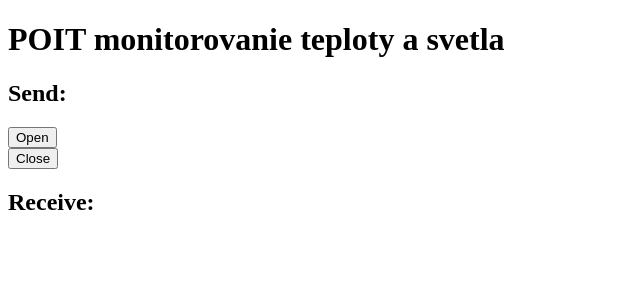
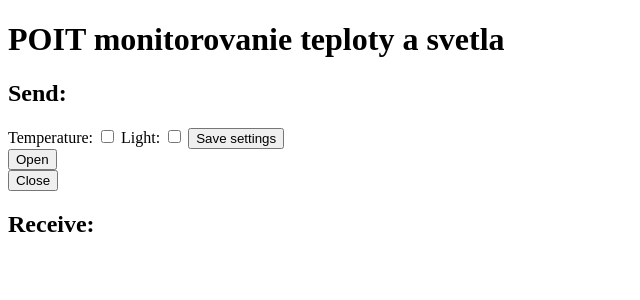
Before and after one commit to EunikaFarkasova/poit, a Flask app: page / in a window 1280 px wide. Shown: the top 300 px of the page, without its empty margins (0-640 px from the left). Run offline with Flask 3, Linux system fonts and the light colour scheme; parts of the project's set-up code (start-up, migrations or seed data) failed here and were passed over; some libraries are stand-ins or nearby versions.

Commit message:
2. parametre regulacie

```diff
--- a/app.py
+++ b/app.py
@@ -22,6 +22,15 @@ def index():
 def test_message(message):
     session['receive_count'] = session.get('receive_count', 0) + 1
     print(message)
+    data = {}
+    if 'temperature' in message:
+      session['temperature'] = message['temperature']
+      data["temperature"] = message['temperature'],
+    if 'light' in message:
+      session['light'] = message['light']
+      data["light"] = message['light']
+    emit('my_response',
+         {'data': data, 'count': session['receive_count']})
 
 @socketio.on('disconnect_request', namespace='/test')
 def disconnect_request():
--- a/static/main.js
+++ b/static/main.js
@@ -14,6 +14,29 @@ $(document).ready(function() {
         });
     });
 
+    $('#setCheckboxes').click(function(event) {
+        temp = $('#temperature_check')[0].checked
+        light = $('#light_check')[0].checked
+
+        if (temp) {
+            $('#temp-wrapper').show()
+        } else {
+            $('#temp-wrapper').hide()
+        }
+        if (light) {
+            $('#light-wrapper').show()
+        } else {
+            $('#light-wrapper').hide()
+        }
+
+          socket.emit('my_event', {
+            temperature: temp,
+            light: light
+          });
+
+          return false;
+    });
+
     $('form#disconnect').submit(function(event) {
         socket.emit('disconnect_request');
         return false;
--- a/templates/index.html
+++ b/templates/index.html
@@ -4,10 +4,20 @@
   <title>POIT monitorovanie teploty a svetla</title>
   <script type="text/javascript" src="//code.jquery.com/jquery-1.4.2.min.js"></script>
   <script type="text/javascript" src="//cdnjs.cloudflare.com/ajax/libs/socket.io/3.0.5/socket.io.min.js"></script>
+  <script src="static/main.js"></script>
  </head>
  <body>
   <h1>POIT monitorovanie teploty a svetla</h1>
   <h2>Send:</h2>
+  <div>
+    <label for="temperature_check">Temperature:
+        <input type="checkbox" name="temperature_check" id="temperature_check">
+    </label>
+    <label for="light_check">Light:
+        <input type="checkbox" name="light_check" id="light_check">
+    </label>
+    <button id="setCheckboxes">Save settings</button>
+  </div>
   <button id="open">Open</button>
   <form id="disconnect" method="POST" action="#">
     <input type="submit" value="Close">
```
